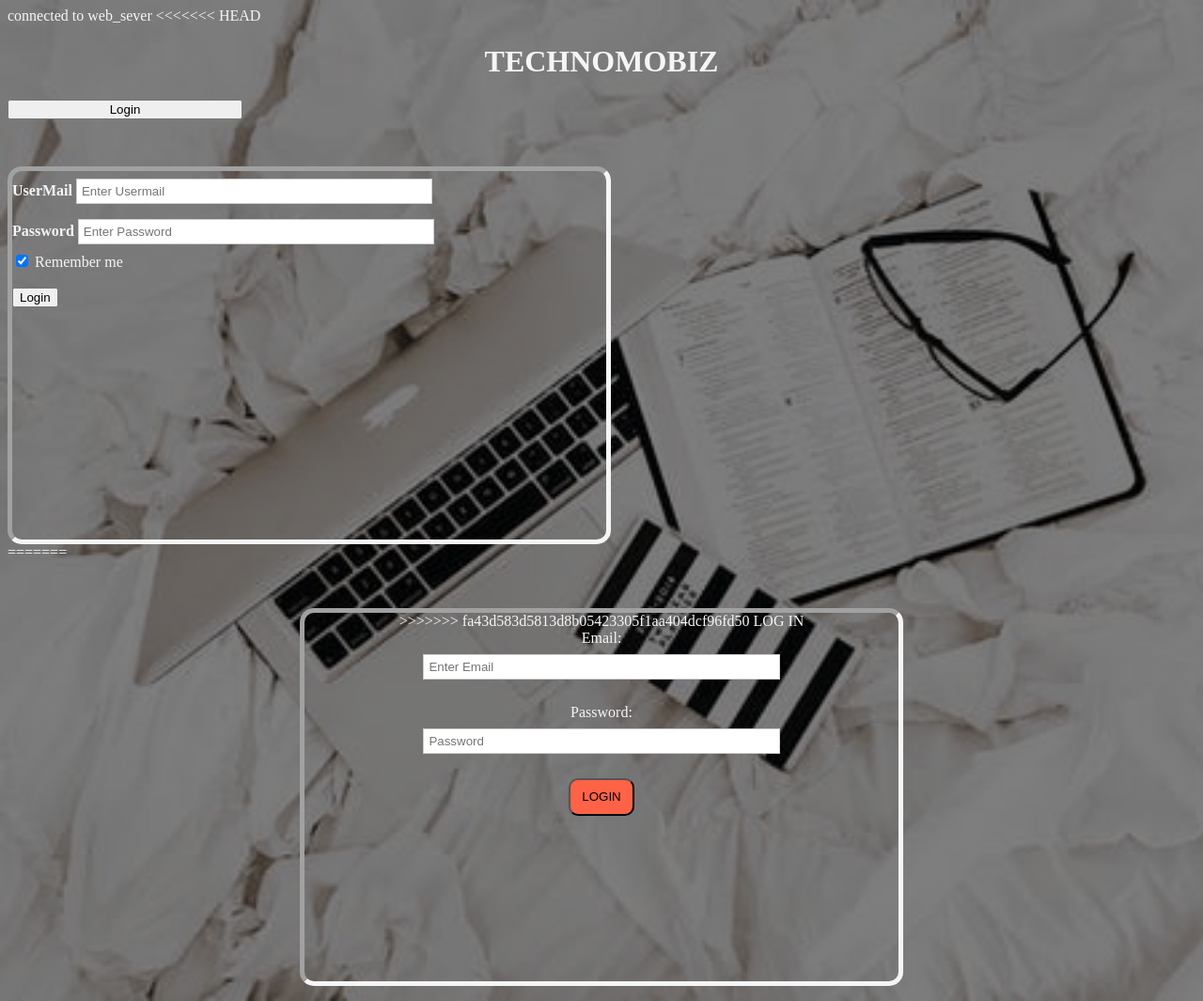
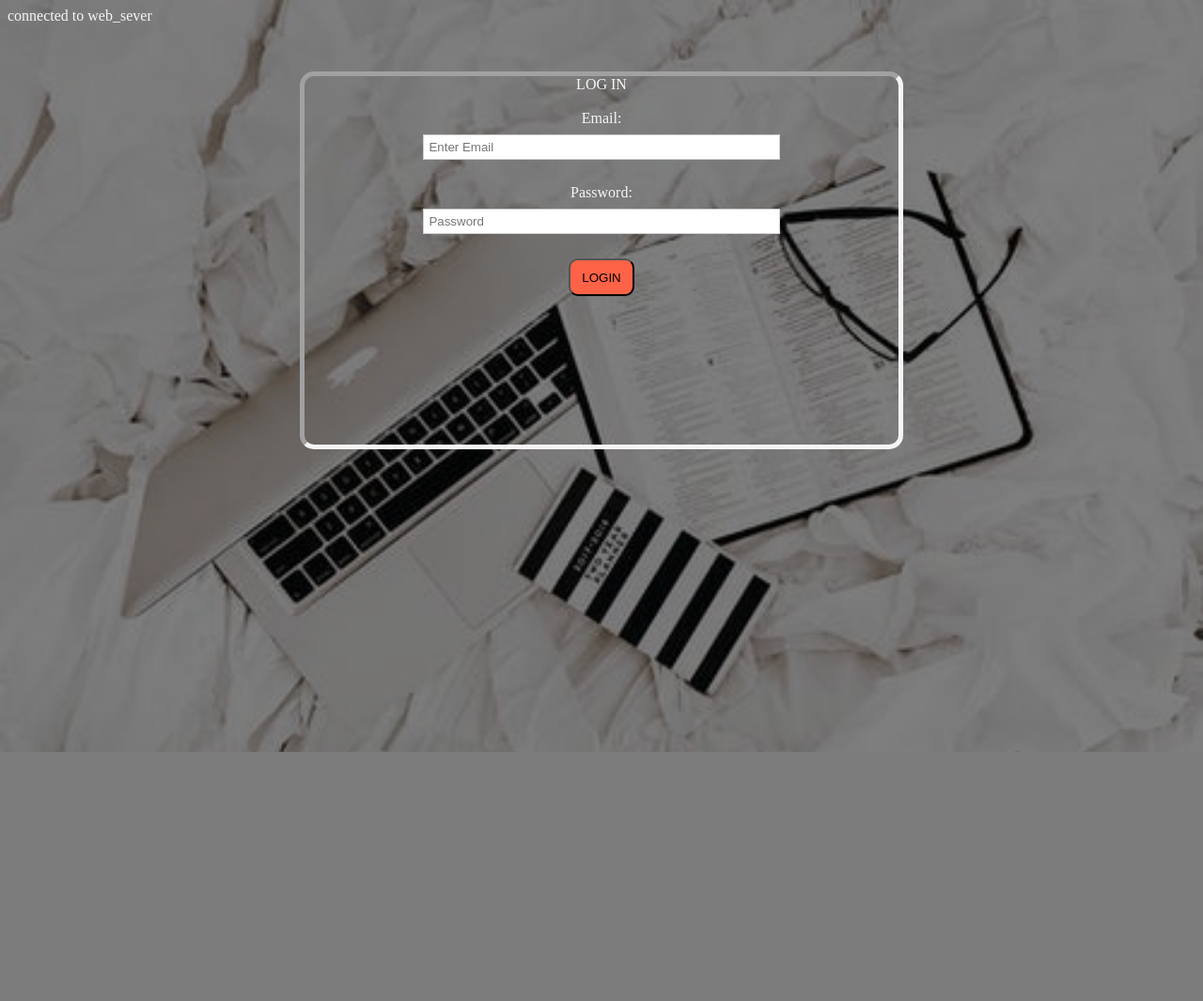
Before and after one commit to Proffesuer/Auct_online_system, a PHP site: page /admin_login.php in a window 1280 px wide. Shown: the whole page at 94% size. After the commit the page ends 800 px from the top, so only its background shows below. Run offline with PHP 8.4, Linux system fonts and the light colour scheme.

Commit message:
accepted the new changes made --conflict solved

```diff
--- a/admin_login.php
+++ b/admin_login.php
@@ -9,50 +9,9 @@
   <title>Admin_login</title>
   <link rel= "stylesheet" type= "text/css"  href= "admin_login.css" />
 </head>
-<<<<<<< HEAD
-<body id = "backimg">
-
-  <strong><h1 align="center"class="colorr">TECHNOMOBIZ</h1></strong>
-
-
-<button onclick="document.getElementById('id01').style.display='block'" style="width:250px; align-items:center;">Login</button>
-
-<div id="id01" class="modal">
-
-<form class="modal-content animate" action="server.php" method="POST">
-
-
-  <div class="container">
-
-    <label for="UserMail"><b>UserMail</b></label>
-
-    <input type="text" placeholder="Enter Usermail" name="UserMail" required>
-
-    <br>
-
-    <label for="Password"><b>Password</b></label>
-    <input type="Password" placeholder="Enter Password" name="Password" required>
-
-    <br>
-
-
-      <input type="checkbox" checked="checked" name="remember"> Remember me
-
-    </label>
-
-    <br>
-      <br>
-
-    <button type="submit">Login</button>
-
-    <br>
-    <label>
-</div>
-=======
 <body>
 <center>
   <div class="container"align="center">
->>>>>>> fa43d583d5813d8b05423305f1aa404dcf96fd50
 
 
   <lable>
```
